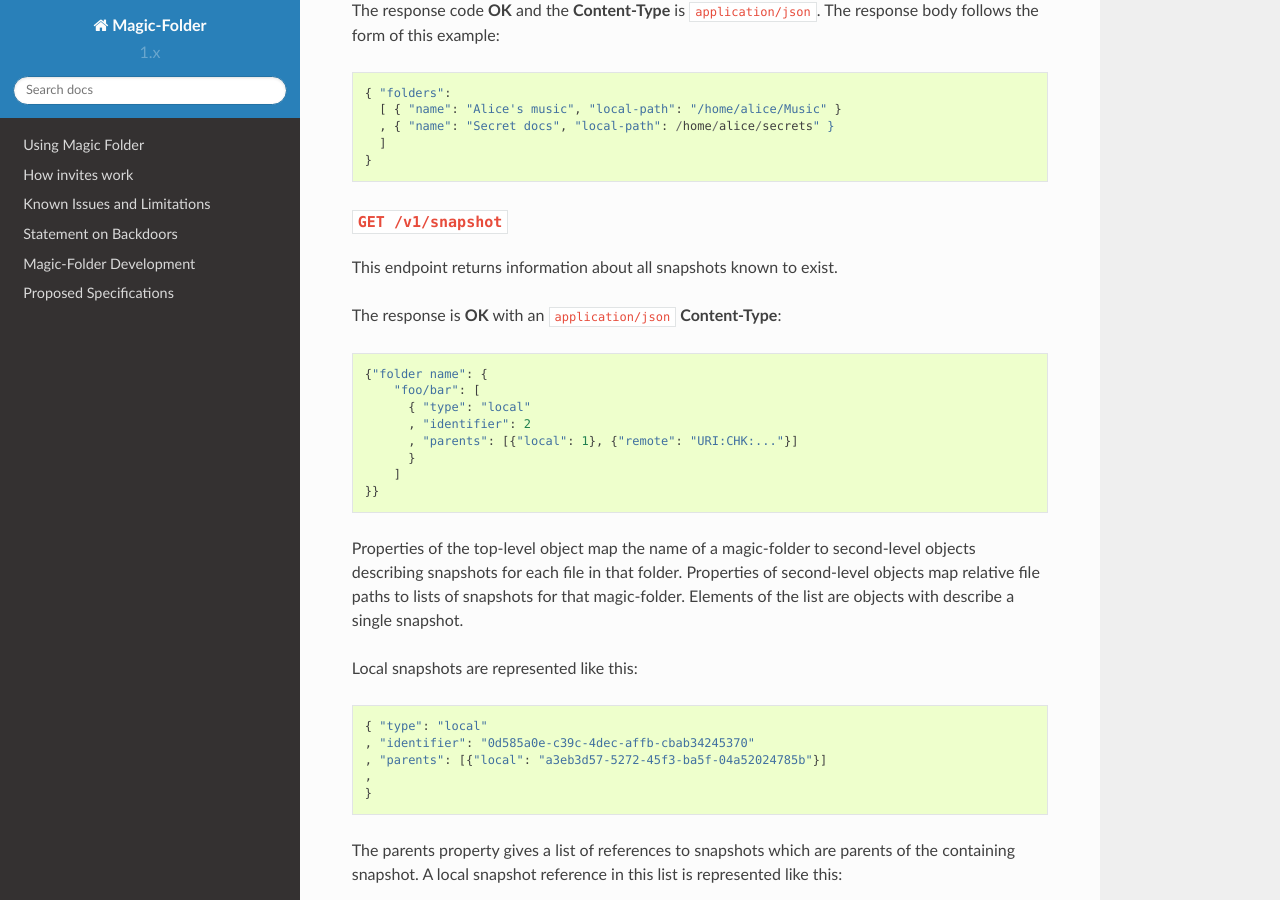
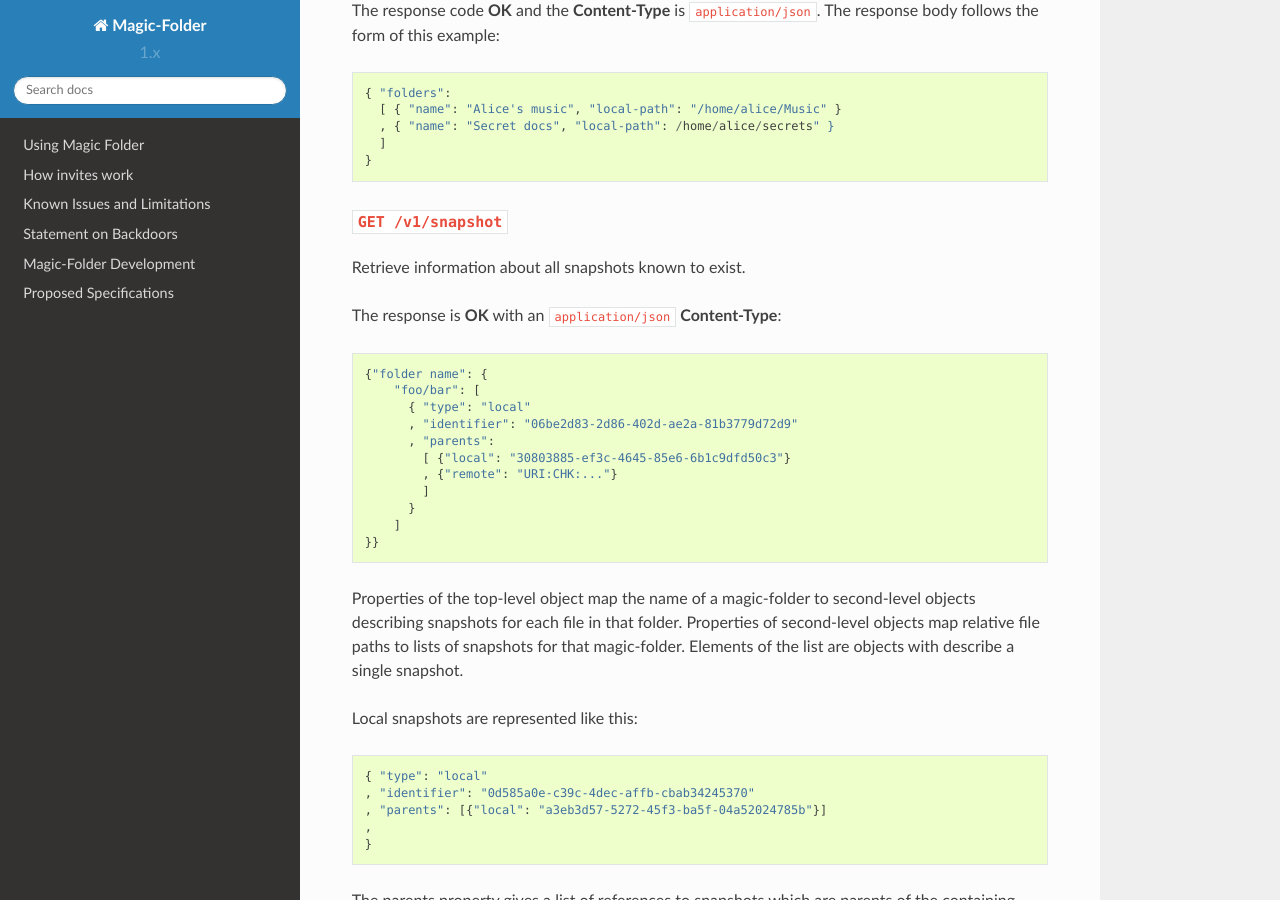
Before and after one commit to tahoe-lafs/magic-folder, a Sphinx documentation site: the page built from docs/interface.rst, in a window 1280 px wide and 900 px high, scrolled down 744 px. Built offline with Sphinx 7.4.7 and the Read the Docs theme 2.0.0, drawn with Linux system fonts in a browser that asks for light colours.

Commit message:
Fixup GET /v1/snapshot

```diff
--- a/docs/interface.rst
+++ b/docs/interface.rst
@@ -42,15 +42,18 @@
 ``GET /v1/snapshot``
 ~~~~~~~~~~~~~~~~~~~~
 
-This endpoint returns information about all snapshots known to exist.
+Retrieve information about all snapshots known to exist.
 
 The response is **OK** with an ``application/json`` **Content-Type**::
 
   {"folder name": {
       "foo/bar": [
         { "type": "local"
-        , "identifier": 2
-        , "parents": [{"local": 1}, {"remote": "URI:CHK:..."}]
+        , "identifier": "06be2d83-2d86-402d-ae2a-81b3779d72d9"
+        , "parents":
+	  [ {"local": "30803885-ef3c-4645-85e6-6b1c9dfd50c3"}
+	  , {"remote": "URI:CHK:..."}
+	  ]
         }
       ]
   }}
```
